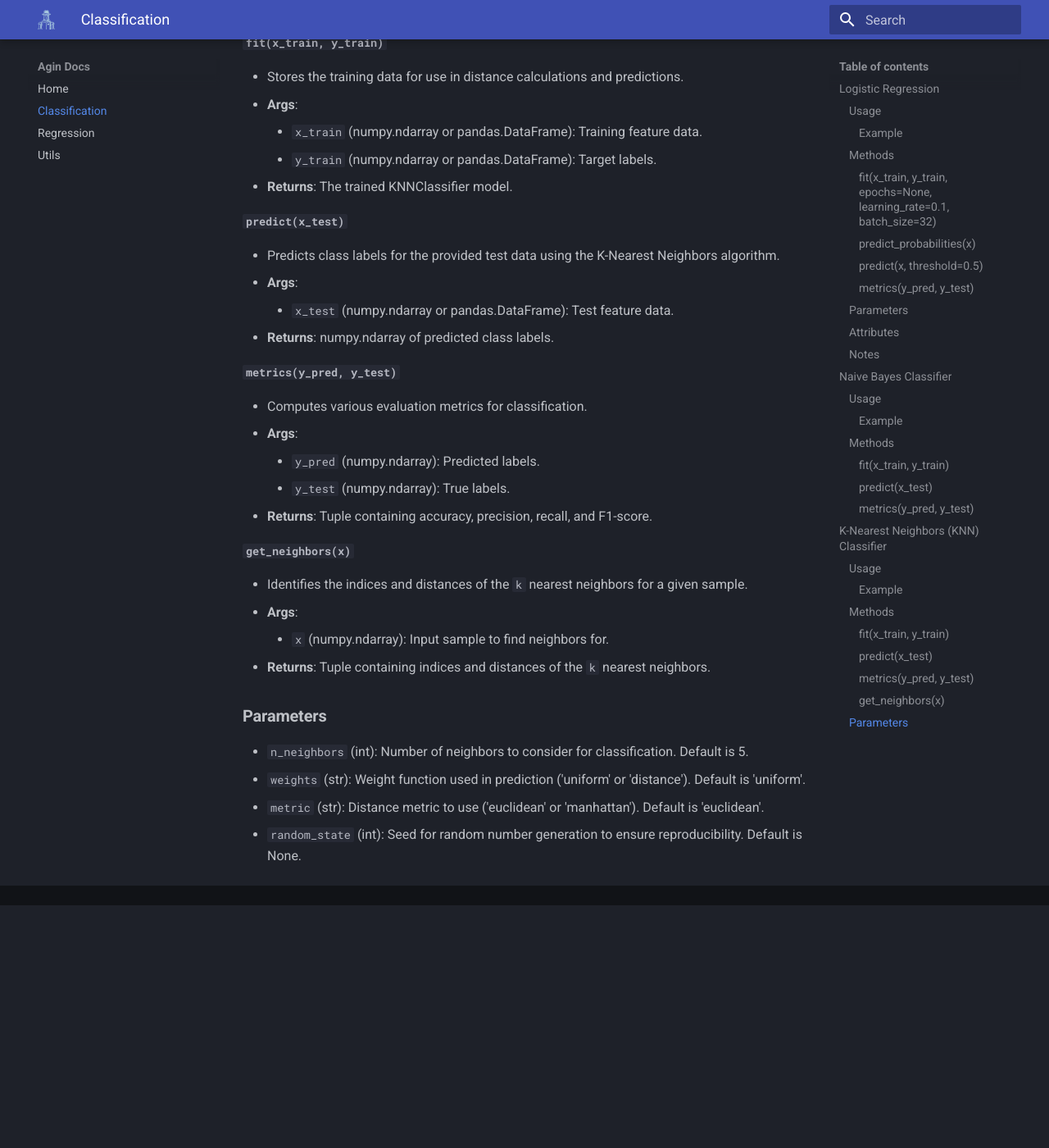
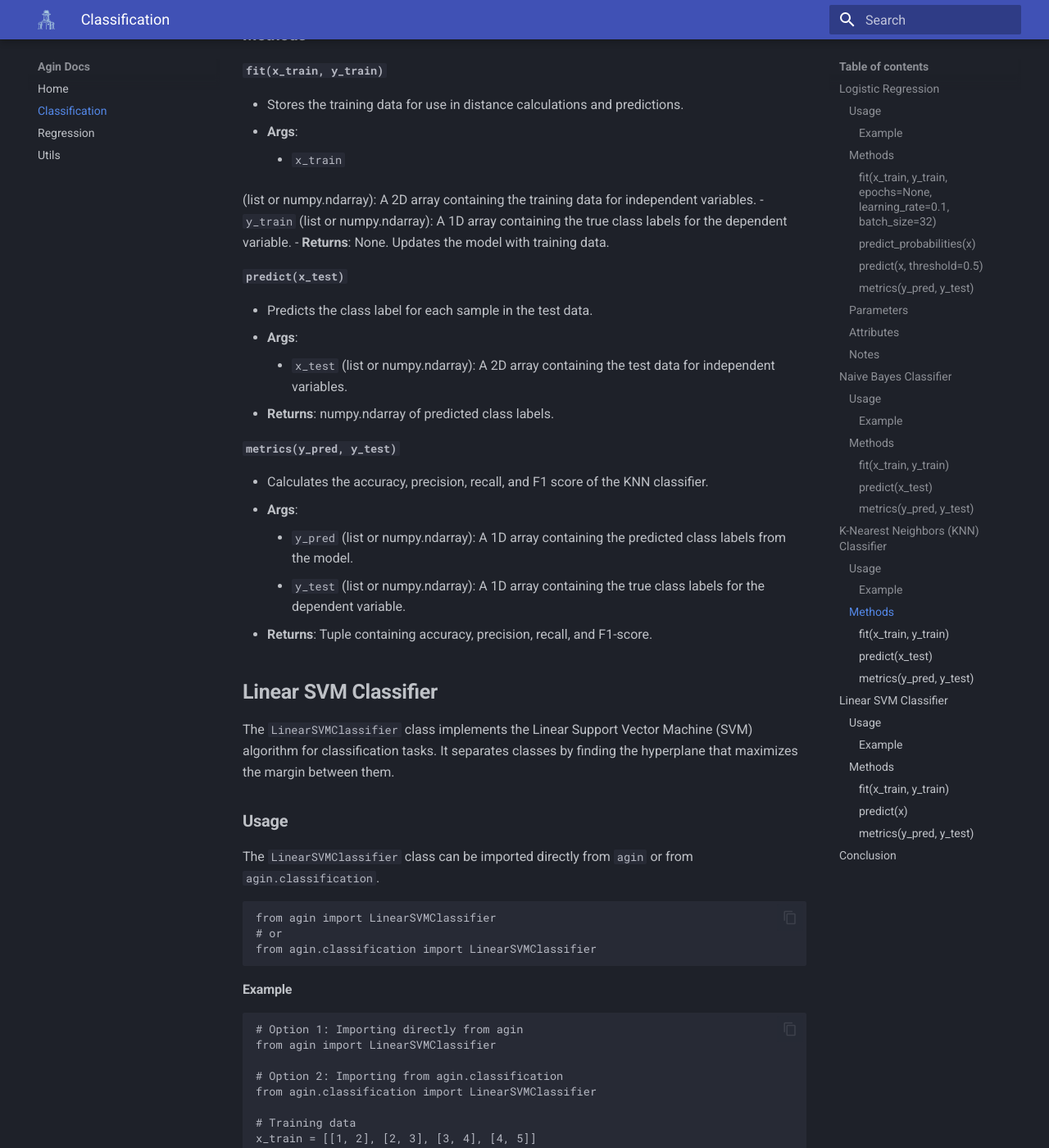
Before and after one commit to Agnik7/Agin, an MkDocs documentation site: the page built from docs/classification.md, in a window 1280 px wide and 1400 px high, scrolled down 6170 px. Shown: the whole window at 82% size. Built offline with MkDocs 1.6.1 and Material for MkDocs 9.7.7, drawn with Linux system fonts in a browser that asks for light colours; before the commit the page ends 7274 px from its top, so only the background shows below that; some of the changed text lies outside the part shown.

Commit message:
update: add linear svm

````diff
--- a/docs/classification.md
+++ b/docs/classification.md
@@ -5,6 +5,7 @@ The `classification` module contains implementations of classification models. C
 - **Logistic Regression**
 - **Naive Bayes Classifier**
 - **K-Nearest Neighbors (KNN) Classifier**
+- **Linear SVM Classifier**
 
 ## **Logistic Regression**
 The `LogisticRegression` class provides methods to train a logistic regression model using gradient descent with optional regularization, make predictions, and evaluate the model's performance. It can be imported directly from `agin` or from `agin.regression`.
@@ -221,31 +222,90 @@ print("F1 Score:", f1_score)
 #### **`fit(x_train, y_train)`**
    - Stores the training data for use in distance calculations and predictions.
    - **Args**:
-     - `x_train` (numpy.ndarray or pandas.DataFrame): Training feature data.
-     - `y_train` (numpy.ndarray or pandas.DataFrame): Target labels.
-   - **Returns**: The trained KNNClassifier model.
+     - `x_train`
+
+ (list or numpy.ndarray): A 2D array containing the training data for independent variables.
+     - `y_train` (list or numpy.ndarray): A 1D array containing the true class labels for the dependent variable.
+   - **Returns**: None. Updates the model with training data.
 
 #### **`predict(x_test)`**
-   - Predicts class labels for the provided test data using the K-Nearest Neighbors algorithm.
+   - Predicts the class label for each sample in the test data.
    - **Args**:
-     - `x_test` (numpy.ndarray or pandas.DataFrame): Test feature data.
+     - `x_test` (list or numpy.ndarray): A 2D array containing the test data for independent variables.
    - **Returns**: numpy.ndarray of predicted class labels.
 
 #### **`metrics(y_pred, y_test)`**
-   - Computes various evaluation metrics for classification.
+   - Calculates the accuracy, precision, recall, and F1 score of the KNN classifier.
+   - **Args**:
+     - `y_pred` (list or numpy.ndarray): A 1D array containing the predicted class labels from the model.
+     - `y_test` (list or numpy.ndarray): A 1D array containing the true class labels for the dependent variable.
+   - **Returns**: Tuple containing accuracy, precision, recall, and F1-score.
+
+## **Linear SVM Classifier**
+The `LinearSVMClassifier` class implements the Linear Support Vector Machine (SVM) algorithm for classification tasks. It separates classes by finding the hyperplane that maximizes the margin between them.
+
+### **Usage**
+The `LinearSVMClassifier` class can be imported directly from `agin` or from `agin.classification`.
+
+```python
+from agin import LinearSVMClassifier
+# or
+from agin.classification import LinearSVMClassifier
+```
+
+#### **Example**
+
+```python
+# Option 1: Importing directly from agin
+from agin import LinearSVMClassifier
+
+# Option 2: Importing from agin.classification
+from agin.classification import LinearSVMClassifier
+
+# Training data
+x_train = [[1, 2], [2, 3], [3, 4], [4, 5]]
+y_train = [0, 1, 0, 1]
+
+# Initialize the model
+model = LinearSVMClassifier(C=1.0, max_iter=100)
+
+# Fit the model
+model.fit(x_train, y_train)
+
+# Predict using the model
+x_test = [[5, 6], [6, 7]]
+y_pred = model.predict(x_test)
+
+print("Predictions:", y_pred)
+
+# Evaluate the model metrics
+y_test = [1, 0]
+accuracy, precision, recall, f1_score = model.metrics(y_pred, y_test)
+print("Accuracy:", accuracy)
+print("Precision:", precision)
+print("Recall:", recall)
+print("F1 Score:", f1_score)
+```
+
+### **Methods**
+#### **`fit(x_train, y_train)`**
+   - Trains the SVM model by finding the optimal hyperplane.
+   - **Args**:
+     - `x_train` (numpy.ndarray or pandas.DataFrame): Training feature data.
+     - `y_train` (numpy.ndarray or pandas.DataFrame): Target labels.
+   - **Returns**: The trained LinearSVMClassifier model.
+
+#### **`predict(x)`**
+   - Predicts class labels for the given feature data.
+   - **Args**: `x` (numpy.ndarray or pandas.DataFrame): Feature data.
+   - **Returns**: numpy.ndarray of predicted class labels.
+
+#### **`metrics(y_pred, y_test)`**
+   - Computes accuracy, precision, recall, and F1-score for classification.
    - **Args**:
      - `y_pred` (numpy.ndarray): Predicted labels.
      - `y_test` (numpy.ndarray): True labels.
    - **Returns**: Tuple containing accuracy, precision, recall, and F1-score.
 
-#### **`get_neighbors(x)`**
-   - Identifies the indices and distances of the `k` nearest neighbors for a given sample.
-   - **Args**:
-     - `x` (numpy.ndarray): Input sample to find neighbors for.
-   - **Returns**: Tuple containing indices and distances of the `k` nearest neighbors.
-
-### **Parameters**
-- `n_neighbors` (int): Number of neighbors to consider for classification. Default is 5.
-- `weights` (str): Weight function used in prediction ('uniform' or 'distance'). Default is 'uniform'.
-- `metric` (str): Distance metric to use ('euclidean' or 'manhattan'). Default is 'euclidean'.
-- `random_state` (int): Seed for random number generation to ensure reproducibility. Default is None.
+## **Conclusion**
+The `classification` module in Agin provides simple-to-use classes for various classification algorithms like Logistic Regression, Naive Bayes, KNN, and Linear SVM. These models can be trained, evaluated, and deployed easily with the included functions.
````
Also changed, not shown: 2 other files.
